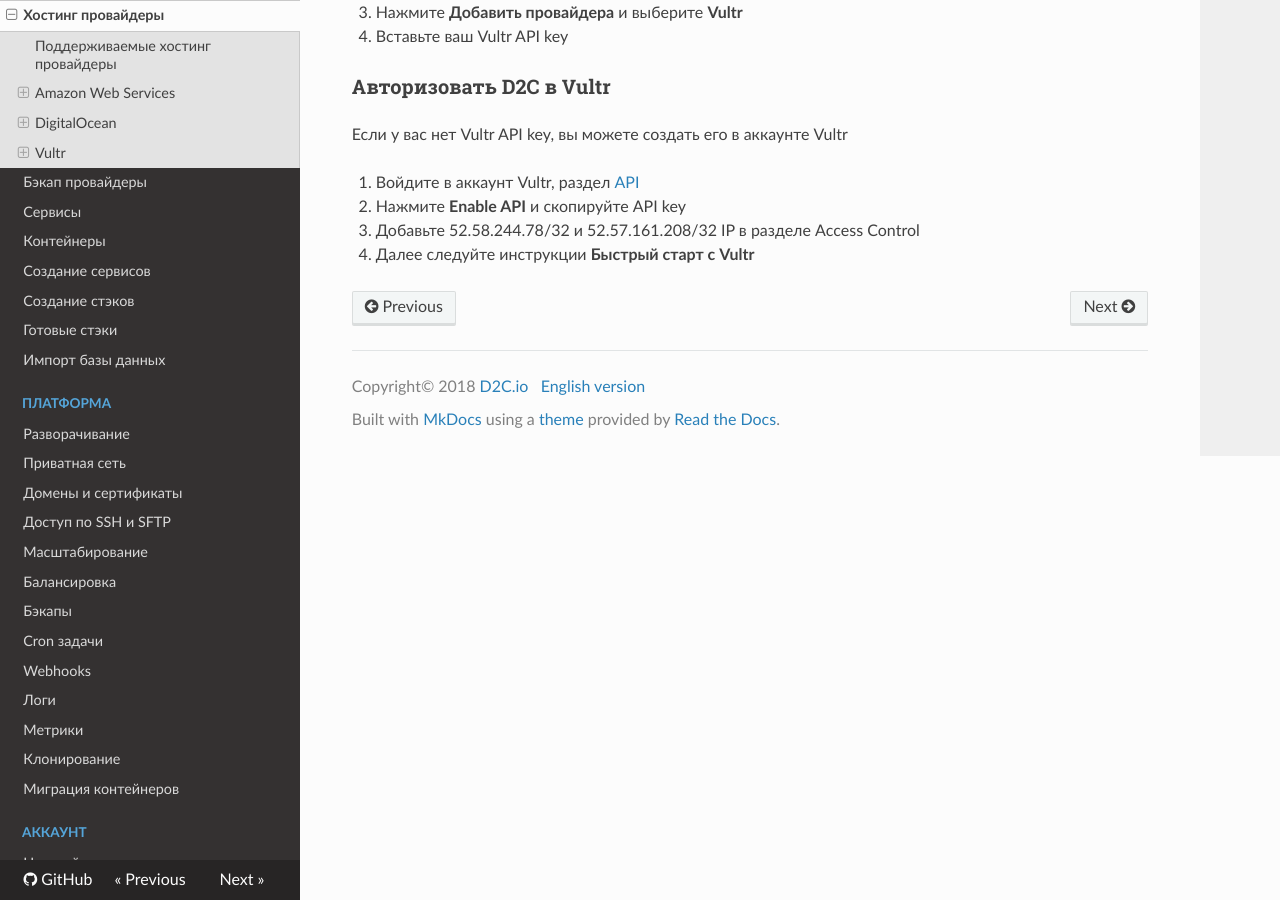
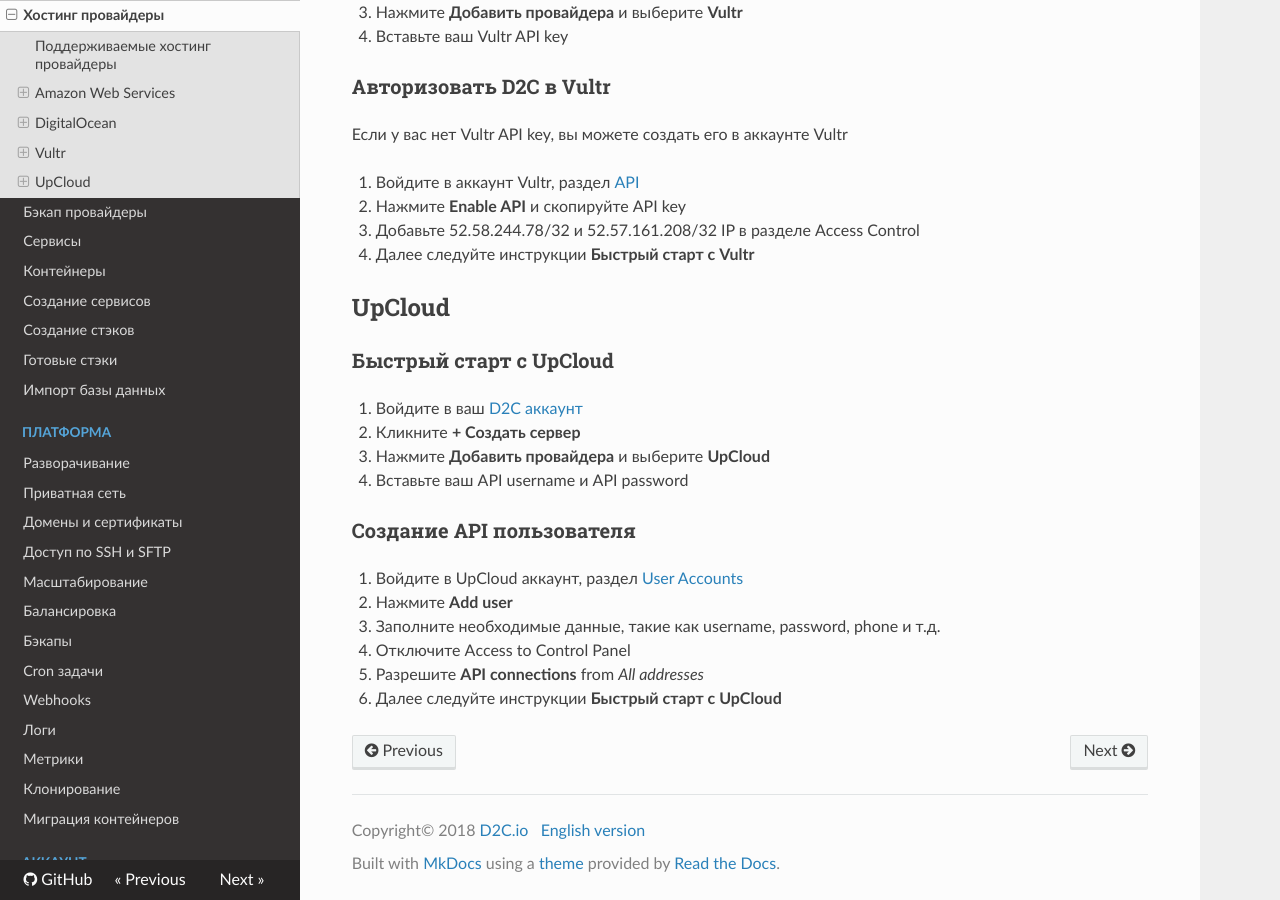
Before and after one commit to d2cio/docs-ru, an MkDocs documentation site: the page built from docs/getting-started/cloud-providers.md, in a window 1280 px wide and 900 px high, scrolled down 2272 px. Built offline with MkDocs 1.6.1, drawn with Linux system fonts in a browser that asks for light colours; nearby versions of some CDN libraries; old or Windows-style settings are respelled for this version of MkDocs.

Commit message:
added upcloud integration

```diff
--- a/docs/getting-started/cloud-providers.md
+++ b/docs/getting-started/cloud-providers.md
@@ -92,3 +92,21 @@
 2. Нажмите **Enable API** и скопируйте API key
 3. Добавьте 52.58.244.78/32 и 52.57.161.208/32 IP в разделе Access Control
 4. Далее следуйте инструкции **Быстрый старт с Vultr**
+
+## UpCloud
+
+### Быстрый старт с UpCloud
+
+1. Войдите в ваш [D2C аккаунт](https://panel.d2c.io/account/login)
+2. Кликните **+ Создать сервер**
+3. Нажмите **Добавить провайдера** и выберите **UpCloud**
+4. Вставьте ваш API username и API password
+
+### Создание API пользователя
+
+1. Войдите в UpCloud аккаунт, раздел [User Accounts](https://my.upcloud.com/account#t2)
+2. Нажмите **Add user**
+3. Заполните необходимые данные, такие как username, password, phone и т.д.
+4. Отключите Access to Control Panel
+4. Разрешите **API connections** from *All addresses*
+5. Далее следуйте инструкции **Быстрый старт с UpCloud**
```
Also changed, not shown: docs/getting-started/hosts.md (+1 -1 lines).
